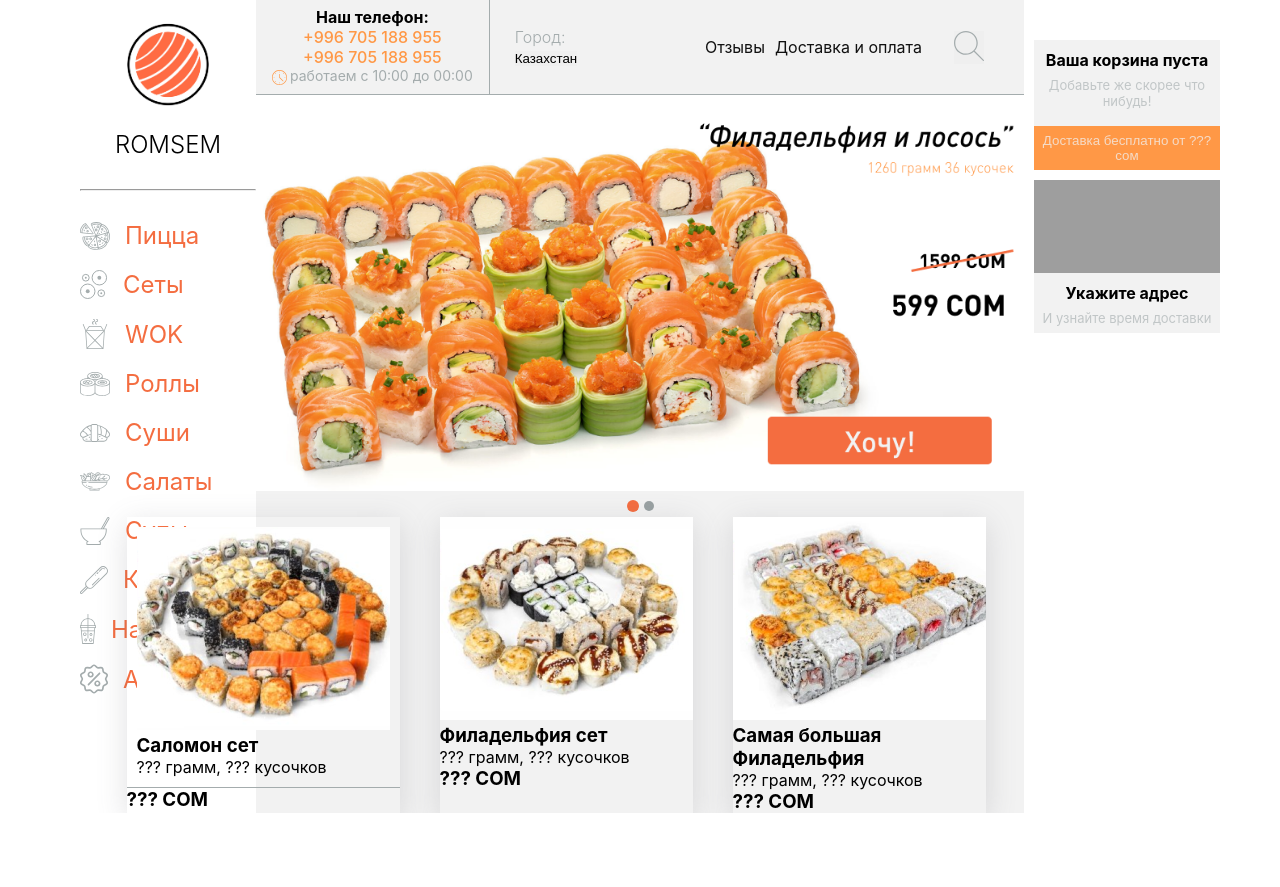
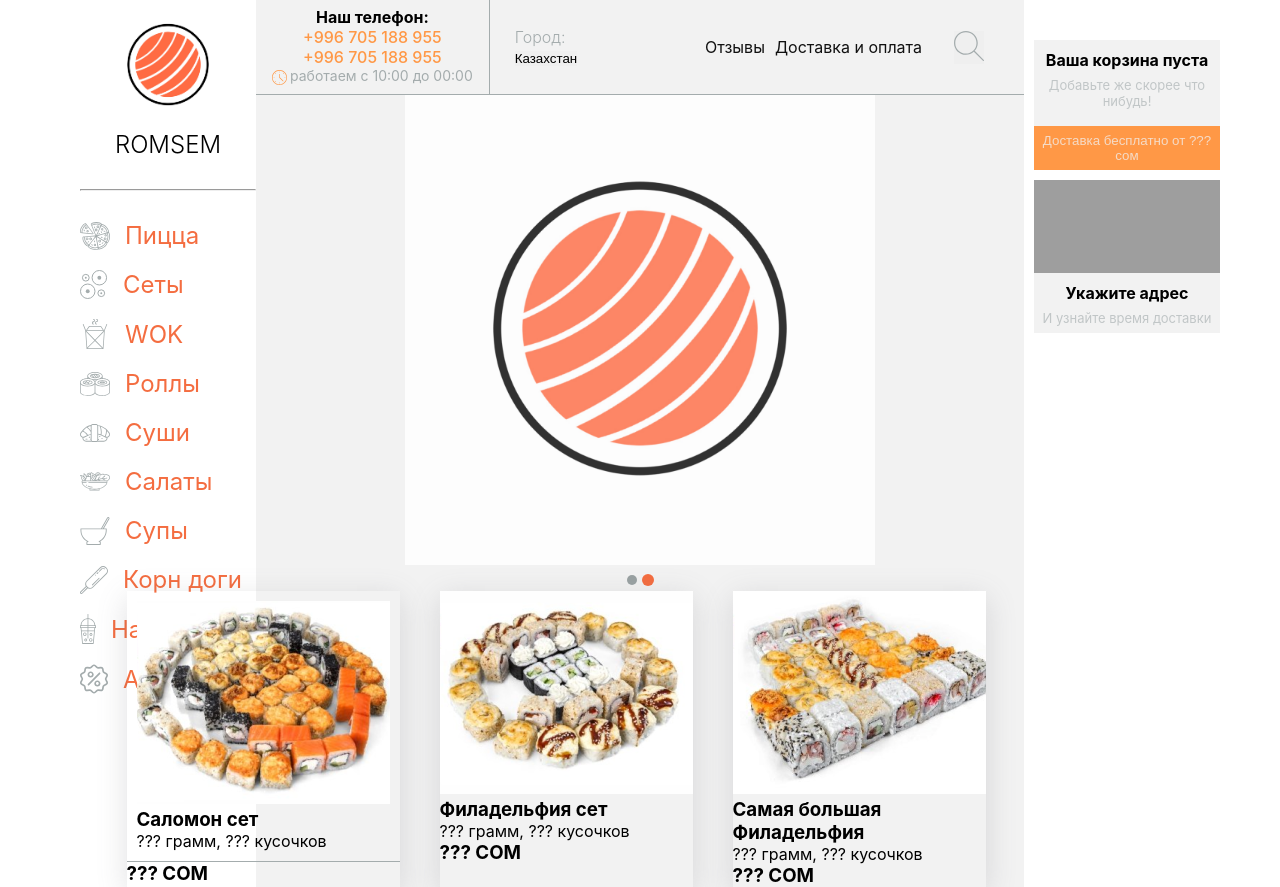
Before and after one commit to MaxatDzhetenbayev/romsen, a React (Vite) app: page / in a window 1280 px wide. Before the commit the page ends 813 px from the top, so only its background shows below. Built offline with nearby package versions, Linux system fonts and the light colour scheme; grey boxes are pictures that could not be loaded.

Commit message:
feat: Spotlight Slider

```diff
--- a/src/components/Slider/Slider.jsx
+++ b/src/components/Slider/Slider.jsx
@@ -1,5 +1,5 @@
 import clsx from "clsx";
-import { useState } from "react";
+import { useEffect, useState } from "react";
 import styles from "./Slider.module.css";
 import { Link } from "react-router-dom";
 export const Slider = ({ products }) => {
@@ -8,11 +8,30 @@ export const Slider = ({ products }) => {
   const openSlide = (slideNumber) => {
     setCurrentSlide(slideNumber);
   };
+  const nextSlide = () => {
+    setCurrentSlide((prevIndex) =>
+      prevIndex === products.length - 1 ? 0 : prevIndex + 1,
+    );
+  };
+  const prevSlide = () => {
+    setCurrentSlide((prevIndex) =>
+      prevIndex === 0 ? products.length - 1 : prevIndex - 1,
+    );
+  };
+  useEffect(() => {
+    let timeout = setTimeout(() => {
+      nextSlide();
+    }, 5000);
+    return () => clearTimeout(timeout);
+  }, []);
   function handleDrag(e) {
-    if (downX - e.clientX > 400) {
-      setCurrentSlide(0);
+    //get drag direction
+    if (downX - e.clientX < 0) {
+      //left
+      e.clientX === 0 && prevSlide();
     } else {
-      setCurrentSlide(1);
+      //right
+      e.clientX === 0 && nextSlide();
     }
   }
   function handleDown(e) {
@@ -20,18 +39,25 @@ export const Slider = ({ products }) => {
   }
   return (
     <div className={styles.wrapper}>
+      {products.map(({ img, to }, idx) => (
         <Link
-        to={products[currentSlide].to}
+          to={to}
+          key={idx}
+          style={{
+            display: idx === currentSlide ? "block" : "none",
+          }}
+        >
+          <div className={styles.bannerWrapper}>
+            <div
+              className={styles.overlay}
               draggable
               onDrag={handleDrag}
               onMouseDown={handleDown}
-      >
-        <img
-          src={products[currentSlide].img}
-          alt="product "
-          className={styles.productBanner}
             />
+            <img src={img} alt="product " className={styles.productBanner} />
+          </div>
         </Link>
+      ))}
       <Dots
         length={products.length}
         openSlide={openSlide}
--- a/src/components/Slider/Slider.module.css
+++ b/src/components/Slider/Slider.module.css
@@ -2,12 +2,25 @@
   display: flex;
   flex-direction: column;
   align-items: center;
+}
+.bannerWrapper {
+  position: relative;
+}
+.overlay {
+  position: absolute;
+  height: 100%;
+  top: 0;
+  left: 0;
+  width: 100%;
+  height: 100%;
 }
 .productBanner {
   width: 100%;
   height: 100%;
   max-width: 950px;
   max-height: 470px;
+  animation-name: fadeIn;
+  animation-duration: 1s;
 }
 
 .dotsWrapper {
@@ -31,3 +44,11 @@
 
   background: var(--primary-color);
 }
+@keyframes fadeIn {
+  from {
+    opacity: 0; /* Start with opacity 0 */
+  }
+  to {
+    opacity: 1; /* End with opacity 1 */
+  }
+}
--- /dev/null
+++ b/src/components/SpotlightSlider/SpotlightSlider.jsx
@@ -0,0 +1,9 @@
+import { Slider } from "../Slider/Slider";
+const products = [
+  { img: "productsSlider/productBanner.png", to: "#" },
+  { img: "/logo.png", to: "#" },
+];
+
+export const SpotlightSlider = () => {
+  return <Slider products={products} />;
+};
--- a/src/pages/Main/MainPage.jsx
+++ b/src/pages/Main/MainPage.jsx
@@ -1,15 +1,11 @@
-import { Slider as ProductsSlider } from "../../components/Slider/Slider";
-const products = [
-  { img: "productsSlider/productBanner.png", to: "#" },
-  { img: "/logo.png", to: "#" },
-];
-import { NewProducts } from "../../components/NewProducts/NewProducts"
+import { SpotlightSlider } from "../../components/SpotlightSlider/SpotlightSlider";
+import { NewProducts } from "../../components/NewProducts/NewProducts";
 
 export const MainPage = () => {
   return (
     <div>
-      <ProductsSlider products={products} />
-      <NewProducts/>
+      <SpotlightSlider />
+      <NewProducts />
     </div>
   );
 };
```
Also changed, not shown: 1 other file (tests, documents, lock files or other folders). Lines whose indentation alone changed are shown as unchanged.
